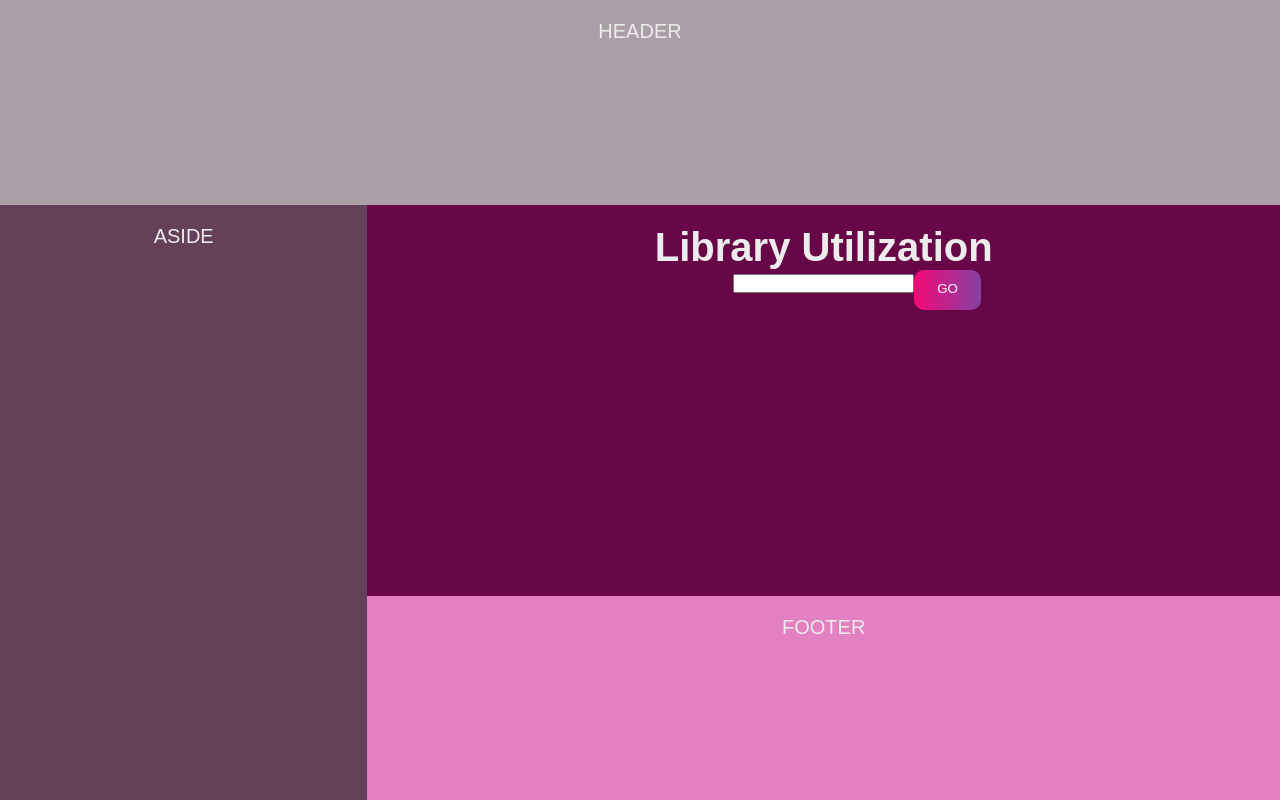
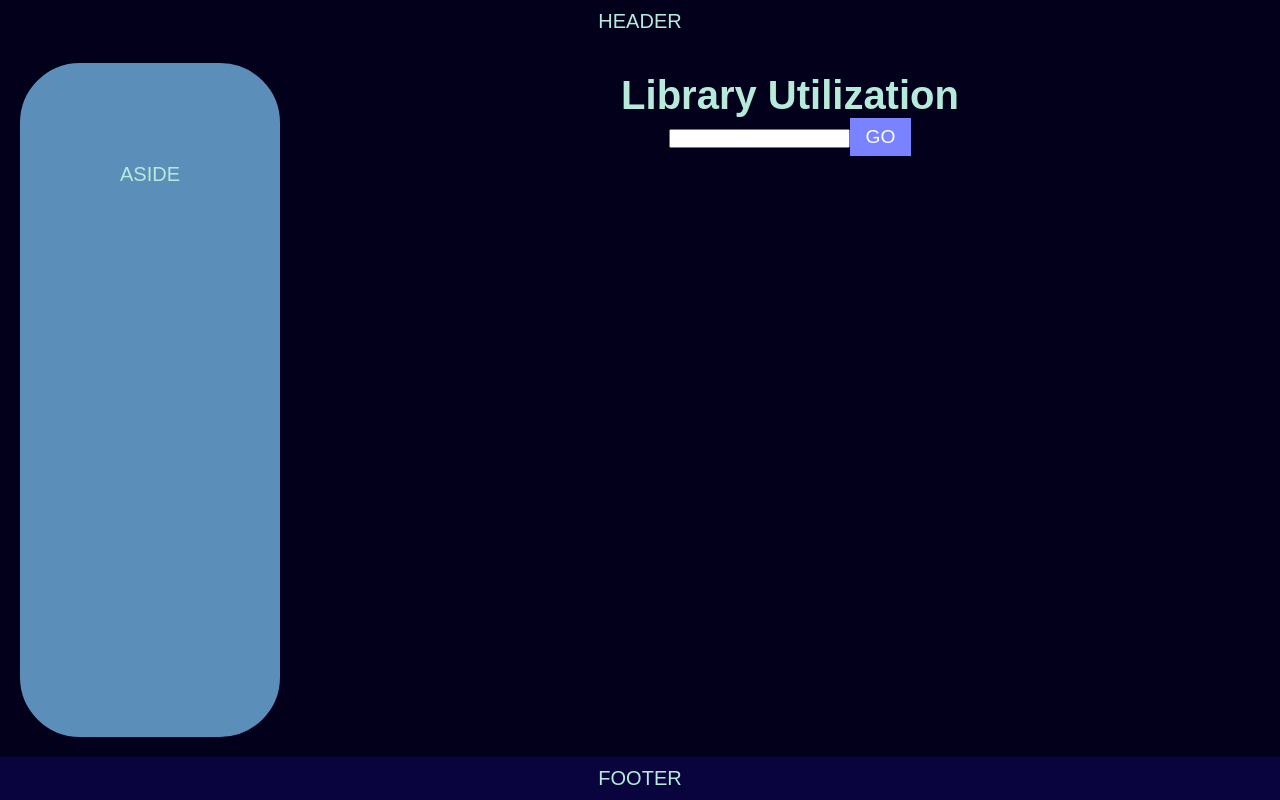
Before and after one commit to kostoglou/LibraryUtilization, a React (Create React App) app: page / in a window 1280 px wide. Built offline with nearby package versions, Linux system fonts and the light colour scheme.

Commit message:
Dropdown (methods), new colors+fonts+animations

```diff
--- a/src/App.css
+++ b/src/App.css
@@ -4,13 +4,16 @@
   margin: 0;
 
 }
+@import url('https://fonts.googleapis.com/css2?family=Mitr:wght@300&display=swap');
+@import url('https://fonts.googleapis.com/css2?family=Orbitron:wght@700&display=swap');
 
 #body{
-  color: #ececec;
-  font-family: sans-serif;
+
+  color: #B6EADA;
+  font-family: 'Mitr', sans-serif;
   font-size: 20px;
   text-align: center;
-  background-color: #121720;
+  background-color: #03001C;
   margin: 0 ;
   min-height: 100vh;
 
@@ -19,35 +22,48 @@
   'header header header'
   'aside main main'
   'aside main main'
-  'aside footer footer'
+  'footer footer footer'
+  ;
 
-  ;
+  grid-template-rows: auto 1fr auto;
+  grid-template-columns: auto 1fr auto;
+
 
 }
 
 
 header{
+  font-family: 'Orbitron', sans-serif;
   grid-area: header;
-  background-color: #ac9ea7;
-  padding: 20px;
+  background-color: #03001C;
+  padding: 10px;
 }
 
 aside{
   grid-area: aside;
-  background-color: #654059;
-  padding: 20px;
+  background-color: #5B8FB9;
+  padding: 100px;
+  border-radius: 4em;
+  border: solid #03001C;
+  border-width: 20px 20px 20px 20px;
 }
 
 main{
   grid-area: main;
-  background-color: #680747;
+  background-color: #03001C;
   padding: 20px;
+  border-radius: 4em;
+
+  border: solid #03001C;
+  border-width: 10px 10px 10px 10px;
+
+
 }
 
 footer{
   grid-area: footer;
-  background-color: #e280c1;
-  padding: 20px;
+  background-color: #0a043e;
+  padding: 10px;
 }
 
 
@@ -134,15 +150,34 @@ footer{
 }*/
 
 ul{
-  list-style: none;
-  position: relative;
-
-  flex-direction: column;
-  gap: 30px;
-  border-radius: 10px;
+  margin: 0;
+  padding: 0;
+  list-style-type: none;
+  display: flex;
 }
 
-#listitems {
+ul li a {
+  padding: 20px;
+  display: block;
+  color: #ddd;
+  text-decoration: none;
+  background: #21263E;
+}
+
+ul li ul {
+  display: none;
+}
+
+ul li:hover ul {
+  display: flex;
+  flex-direction: column;
+}
+
+ul li:hover a {
+  color: #fff;
+}
+
+/*#listitems {
     padding: 10px;
     background-color: #142d4c;
     position: relative;
@@ -151,72 +186,100 @@ ul{
     flex-direction: column;
     gap: 30px;
     border-radius: 10px;
-  }
+  }*/
 
-.backorgobutton{
+
+
+.gobutton{
+  position: relative;
+  background: #7983ff;
+  padding: 0.5rem 1rem;
+  font-size: 1.2rem;
+  border: none;
+  color: white;
+  cursor: pointer;
+  outline: none;
+  overflow: hidden;
+}
+
+.gobutton span {
+  position: relative;
+}
+
+.gobutton::before {
+  --size: 0;
+  content: '';
+  position: absolute;
+  left: var(--x);
+  top: var(--y);
+  width: var(--size);
+  height: var(--size);
+  background: radial-gradient(circle closest-side, pink, transparent);
+  transform: translate(-50%, -50%);
+  transition: width 0.2s ease, height 0.2s ease;
+}
+
+.gobutton:hover::before {
+  --size: 200px;
+}
+
+
+/*BACK BUTTON*/
+.backbutton{
+  position:relative;
+  width: 200px;
+  height: 60px;
+  background-color: #142d4c;
+  display: flex;
+  justify-content: center;
+  align-items: center;
+  color: #ececec;
+  font-weight: 300;
+  letter-spacing: 2px;
+  padding-left: 2.5em;
+  margin: auto;
+
+  transition: padding 0.5s ease 0s;
   position: absolute;
   border: none;
-  color: #ffffff;
-  width: 5em;
-  height: 3em;
+  width: 10em;
+  height: auto;
   line-height: 2em;
   text-align: center;
-  background: linear-gradient(90deg, #f70776, #8342a4, #af7195, #c3195d);
-  background-size: 300%;
-  border-radius: 10px;
+  overflow: hidden;
+  background-size: 200%;
   text-transform: uppercase;
   cursor: pointer;
   z-index: 1;
 }
 
-.gobutton{
-  position: absolute;
-  border: none;
-  color: #ffffff;
-  width: 5em;
-  height: 3em;
-  line-height: 2em;
-  text-align: center;
-  background: linear-gradient(90deg, #f70776, #8342a4, #af7195, #c3195d);
-  background-size: 300%;
-  border-radius: 10px;
-  text-transform: uppercase;
+.backbutton:hover{
+  padding-right: 0px;
+  padding-right: 1em;
+  color: #417eda;
   cursor: pointer;
-  z-index: 1;
 }
 
-.backorgobutton:hover{
-  animation: animation 8s linear infinite;
-  border: none;
+.backbutton span {
+  position:absolute;
+  width: 50px;
+  height: 50px;
+  left: 5px;
+  display: flex;
+  justify-content: center;
+  align-items: center;
+  color: #f3f3f3;
+  font-size: 2em;
+  transition: left .7s ease 0s;
+  justify-content: left;
 
 }
+
 
 @keyframes animation{
   0% {background-position: 0%;}
   100% {background-position: 400%;}
 }
-
-.backorgobutton::before{
-  content: "";
-  position: absolute;
-  top: -5px;
-  left: -5px;
-  right: -5px;
-  bottom: -5px;
-  z-index: -1;
-  background: linear-gradient(90deg, #f70776, #8342a4, #af7195, #c3195d);
-  background-size: 400%;
-  border-radius: 10px;
-  transition: 1s;
-
-}
-
-.backorgobutton:hover::before{
-  filter: blur(10px);
-}
-
-
-
 /*.box{
   position: relative;
   width: 300px;
```
